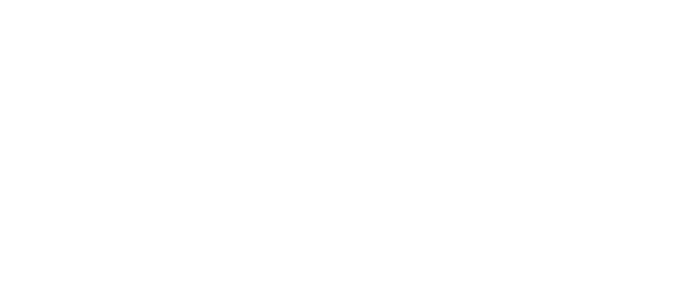
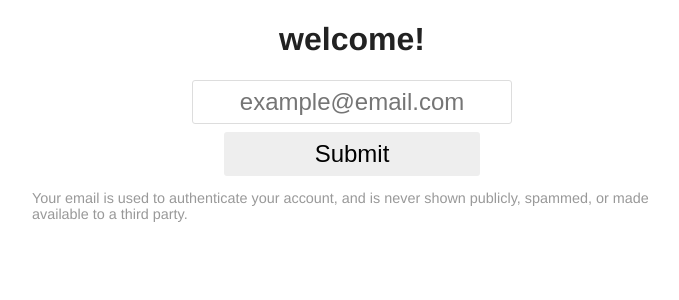
Before and after one commit to project-trio/trio, a Vue app: page /signin in a window 1280 px wide. Shown: the top 300 px of the page, without its empty margins (288-967 px from the left). Built offline with nearby package versions, Linux system fonts and the light colour scheme.

Commit message:
🏗🌱 Client structure with signin page

```diff
--- a/src/client/App.vue
+++ b/src/client/App.vue
@@ -1,8 +1,24 @@
 <template>
 <div id="app">
-	<router-view/>
+	<div v-if="loading">
+		Loading...
+	</div>
+	<router-view v-else class="content" />
 </div>
 </template>
+
+<script>
+export default {
+	components: {
+	},
+
+	computed: {
+		loading () {
+			return this.$store.state.loading
+		},
+	},
+}
+</script>
 
 <style lang="stylus">
 #app
@@ -10,4 +26,57 @@
 	-webkit-font-smoothing antialiased
 	-moz-osx-font-smoothing grayscale
 	color #2
+
+//PAGE
+
+.content
+	width 640px
+	max-width 100%
+	margin auto
+
+//LAYOUT
+
+.text-center
+	text-align center
+
+.text-small
+	font-size 0.9em
+
+.text-faint
+	color #9
+
+//CONTROLS
+
+.big
+	display block
+	margin 8px auto
+	max-width 100%
+	text-align center
+	box-sizing border-box
+
+input.big
+	width 320px
+	height 44px
+	font-size 24px
+	border 1px solid #d
+	border-radius 3px
+
+.interactive, button
+	transition-property background, color, opacity
+	transition-duration 350ms
+	transition-timing-function ease-out
+
+button
+	cursor pointer
+	&:hover
+		opacity 0.8
+
+button.big
+	width 256px
+	box-sizing border-box
+	height 44px
+	font-size 24px
+	background #e
+	border-radius 3px
+	border none
 </style>
--- a/src/client/main.js
+++ b/src/client/main.js
@@ -2,10 +2,25 @@ import Vue from 'vue'
 
 import App from './App.vue'
 
-import router from './router'
-import store from './store'
+import router from '@/client/vue/router'
+import store from '@/client/vue/store'
 
 Vue.config.productionTip = false
+
+router.beforeEach((to, from, next) => {
+	const toName = to.name
+	const hasEmail = !!store.state.email
+	if (toName === 'Signin') {
+		if (hasEmail) {
+			return next({ name: 'Home' })
+		}
+	} else {
+		if (!hasEmail) {
+			return next({ name: 'Signin' })
+		}
+	}
+	next()
+})
 
 new Vue({
 	router,
--- a/src/client/router.js
+++ /dev/null
@@ -1,17 +0,0 @@
-import Vue from 'vue'
-import Router from 'vue-router'
-
-import Home from './views/Home.vue'
-
-Vue.use(Router)
-
-export default new Router({
-  mode: 'history',
-  routes: [
-    {
-      path: '/',
-      name: 'Home',
-      component: Home,
-    },
-  ],
-})
--- a/src/client/store.js
+++ /dev/null
@@ -1,20 +0,0 @@
-import Vue from 'vue'
-import Vuex from 'vuex'
-
-Vue.use(Vuex)
-
-export default new Vuex.Store({
-	strict: true, //TODO testing
-
-	state: {
-	},
-
-	actions: {
-	},
-
-	mutations: {
-	},
-
-	getters: {
-	},
-})
--- a/src/client/views/Home.vue
+++ b/src/client/views/Home.vue
@@ -1,5 +1,6 @@
 <template>
 <div class="home">
+	<h1>hello</h1>
 </div>
 </template>
 
--- /dev/null
+++ b/src/client/views/Signin/Form.vue
@@ -0,0 +1,24 @@
+<template>
+<form @submit.prevent="onSubmit" class="text-center">
+	<input v-model="email" type="email" placeholder="example@email.com" class="big">
+	<button type="submit" class="big">Submit</button>
+</form>
+</template>
+
+<script>
+export default {
+	data () {
+		return {
+			email: null,
+		}
+	},
+
+	methods: {
+		onSubmit() {
+			if (!this.email || this.email.length < 6) {
+				return window.alert('Please enter a valid email')
+			}
+		},
+	},
+}
+</script>
--- /dev/null
+++ b/src/client/views/Signin/index.vue
@@ -0,0 +1,17 @@
+<template>
+<div class="home">
+	<h1 class="text-center">welcome!</h1>
+	<SigninForm />
+	<p class="text-small text-faint">Your email is used to authenticate your account, and is never shown publicly, spammed, or made available to a third party.</p>
+</div>
+</template>
+
+<script>
+import SigninForm from '@/client/views/Signin/Form'
+
+export default {
+	components: {
+		SigninForm,
+	},
+}
+</script>
--- /dev/null
+++ b/src/client/vue/router.js
@@ -0,0 +1,23 @@
+import Vue from 'vue'
+import Router from 'vue-router'
+
+import Home from '@/client/views/Home'
+import Signin from '@/client/views/Signin'
+
+Vue.use(Router)
+
+export default new Router({
+	mode: 'history',
+	routes: [
+		{
+			path: '/',
+			name: 'Home',
+			component: Home,
+		},
+		{
+			path: '/signin',
+			name: 'Signin',
+			component: Signin,
+		},
+	],
+})
--- /dev/null
+++ b/src/client/vue/store.js
@@ -0,0 +1,27 @@
+import Vue from 'vue'
+import Vuex from 'vuex'
+
+Vue.use(Vuex)
+
+import { TESTING } from '@/common/constants'
+
+import storage from '@/client/xjs/storage'
+
+export default new Vuex.Store({
+	strict: TESTING,
+
+	state: {
+		loading: false,
+		signedIn: null,
+		email: storage.get('email'),
+	},
+
+	actions: {
+	},
+
+	mutations: {
+	},
+
+	getters: {
+	},
+})
--- /dev/null
+++ b/src/client/xjs/storage.js
@@ -0,0 +1,79 @@
+let storage = false
+{
+	const sampleDate = new Date()
+	try {
+		window.localStorage.setItem(sampleDate, sampleDate)
+		window.localStorage.removeItem(sampleDate)
+		storage = window.localStorage
+	} catch (e) {
+		window.alert('Local Storage unavailable\nYour progress data cannot be loaded or saved. Please ensure Private Browsing mode is off, and that Storage is enabled in your browser settings.')
+	}
+}
+
+export default {
+
+	get (key, defaultValue = null) {
+		if (storage) {
+			const value = storage.getItem(key)
+			if (value !== undefined && value !== 'null') {
+				return value
+			}
+		}
+		return defaultValue
+	},
+
+	set (key, value) {
+		return storage && storage.setItem(key, value)
+	},
+
+	remove (key) {
+		return storage && storage.removeItem(key)
+	},
+
+	clear () {
+		return storage && storage.clear()
+	},
+
+	//PRIMITIVES
+
+	getBool (key, defaultValue = null) {
+		return this.get(key, defaultValue) == 'true'
+	},
+
+	getInt (key, defaultValue = null) {
+		const parsed = parseInt(this.get(key), 10)
+		return !isNaN(parsed) ? parsed : defaultValue
+	},
+
+	getFloat (key, defaultValue = null) {
+		const parsed = parseFloat(this.get(key))
+		return !isNaN(parsed) ? parsed : defaultValue
+	},
+
+	//OBJECTS
+
+	getList (key) {
+		const raw = this.get(key)
+		return raw ? raw.split(',') : null
+	},
+	setList (key, value) {
+		this.set(key, value.join(','))
+	},
+
+	getJSON (key) {
+		const raw = this.get(key)
+		if (raw) {
+			try {
+				return JSON.parse(raw)
+			} catch (e) {
+				console.log('Invalid json', key, raw)
+				storage.removeItem(key)
+			}
+		}
+		return null
+	},
+	setJSON (key, value) {
+		return this.set(key, JSON.stringify(value))
+	},
+
+}
--- /dev/null
+++ b/src/common/constants.js
@@ -0,0 +1,6 @@
+const TESTING = process.env.NODE_ENV !== 'production'
+
+module.exports = {
+	PORT: 8061,
+	TESTING,
+}
```
